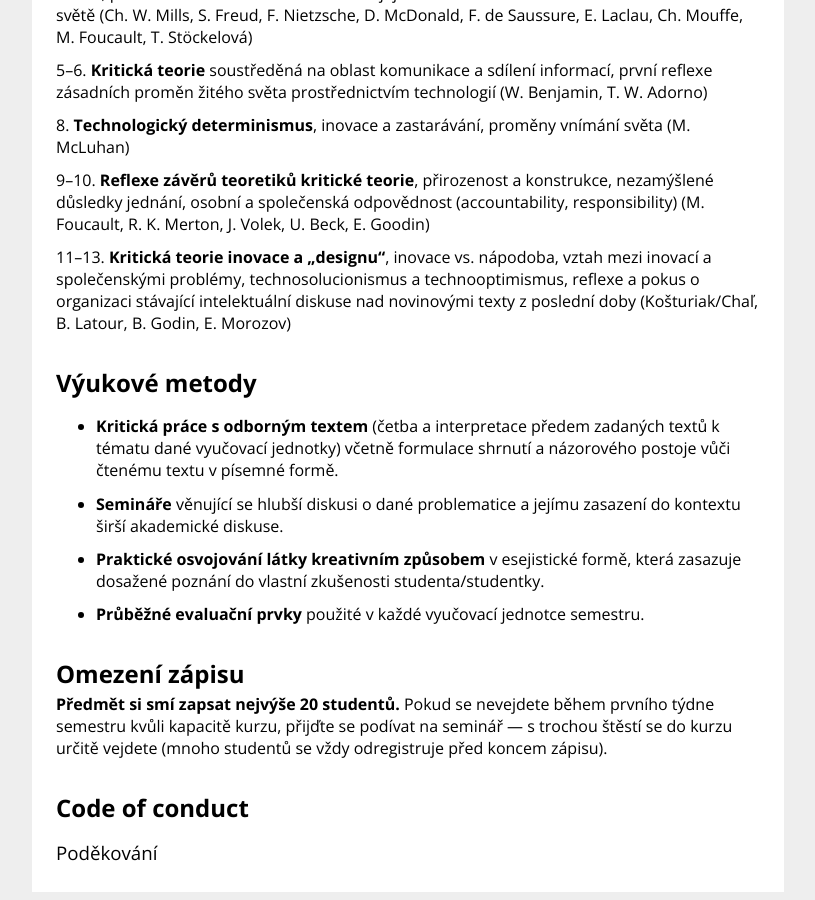
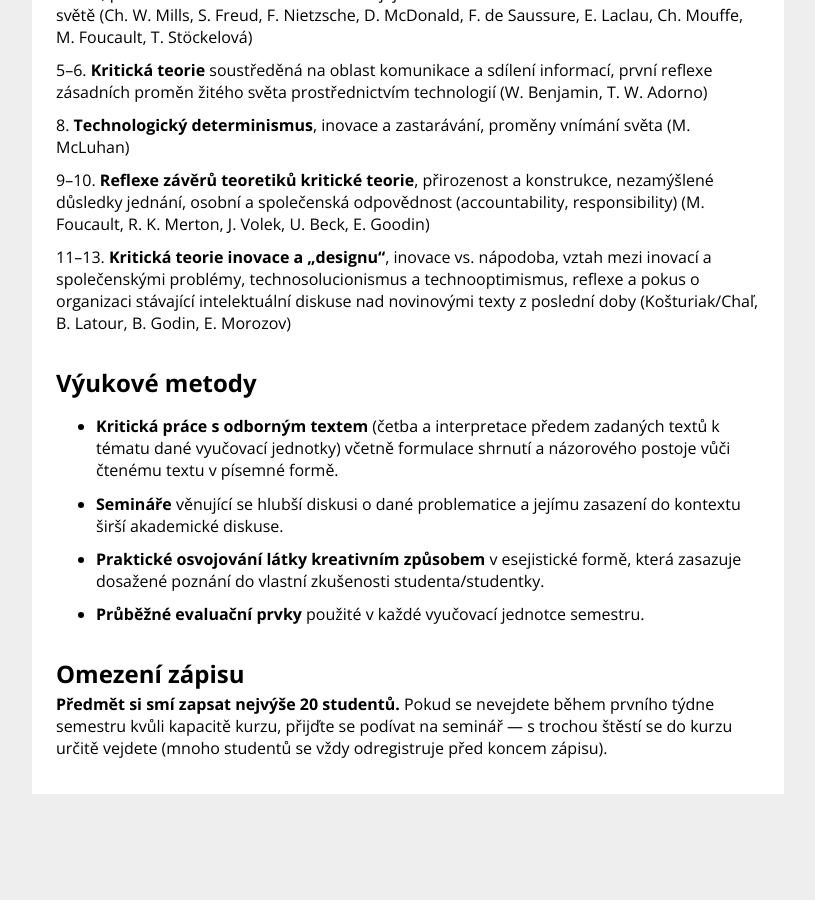
Before and after one commit to jan-martinek/ktai2017, a Jekyll site: the page built from docs/index.md, in a window 1280 px wide and 900 px high, scrolled down 1786 px. Shown: the whole window, without its empty margins (232-1047 px from the left). Built offline with Jekyll 4.4.1, drawn with Linux system fonts in a browser that asks for light colours; after the commit the page ends 2588 px from its top, so only the background shows below that.

Commit message:
Fixed home

```diff
--- a/docs/index.md
+++ b/docs/index.md
@@ -80,9 +80,3 @@ Výuka se koná [vždy ve čtvrtek]({{ site.baseurl }}/reading.html) v 17.30 v *
 ## Omezení zápisu
 
 **Předmět si smí zapsat nejvýše 20 studentů.** Pokud se nevejdete během prvního týdne semestru kvůli kapacitě kurzu, přijďte se podívat na seminář — s trochou štěstí se do kurzu určitě vejdete (mnoho studentů se vždy odregistruje před koncem zápisu).
-
-
-## Code of conduct
-
-
-### Poděkování
```
